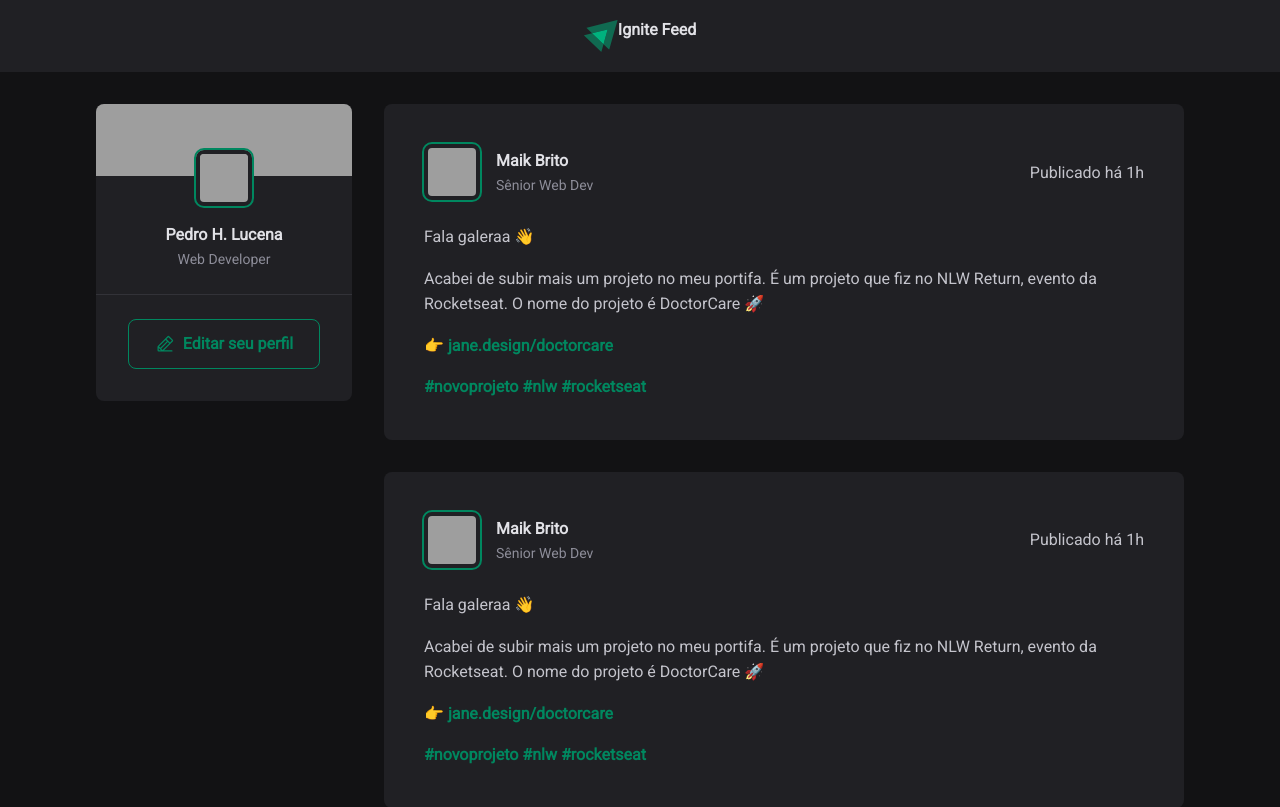
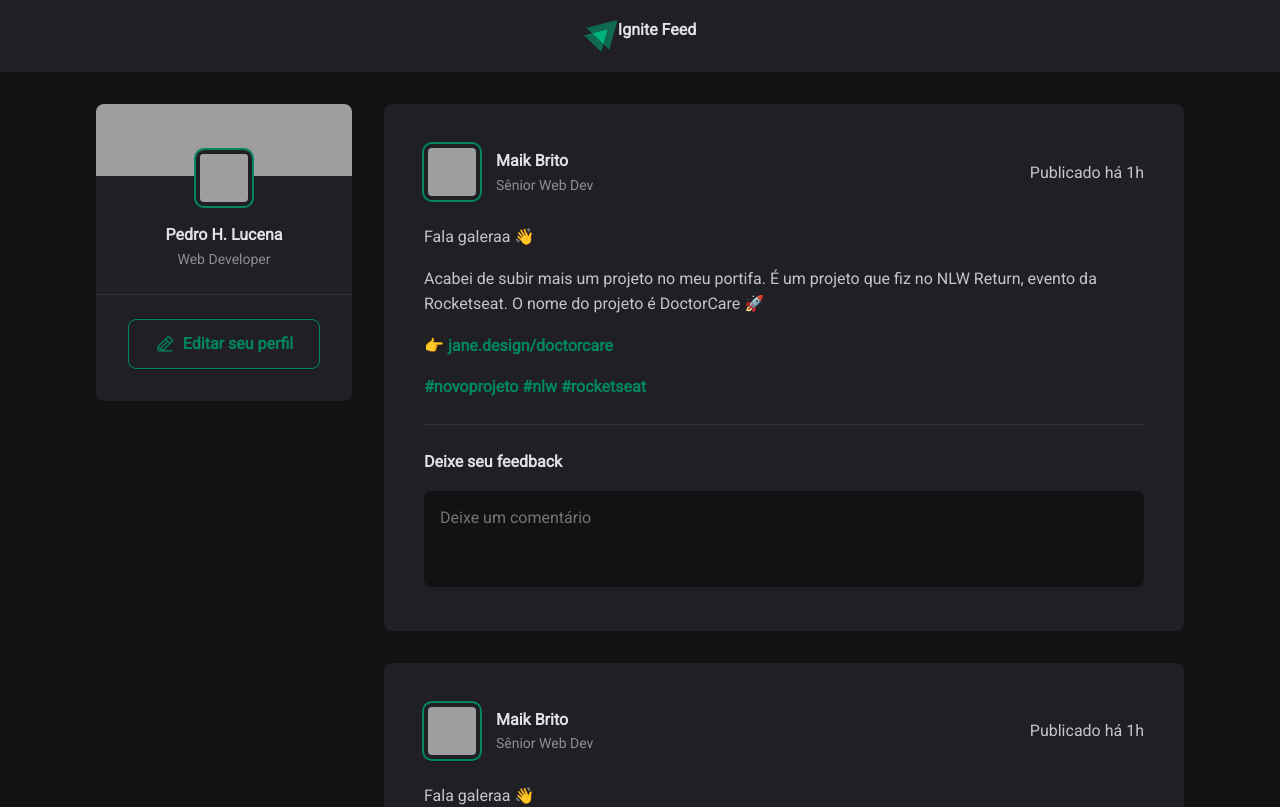
Before and after one commit to pedrohlucena/ignite-feed, a React (Vite) app: page / in a window 1280 px wide. Shown: the top 807 px of the page. Built offline with nearby package versions, Linux system fonts and the light colour scheme; grey boxes are pictures that could not be loaded.

Commit message:
create comment section o Post component

```diff
--- a/src/components/Post.jsx
+++ b/src/components/Post.jsx
@@ -24,11 +24,23 @@
                     👉 <a href="">jane.design/doctorcare</a>
                 </p>
                 <p>
-                    <a href="">#novoprojeto</a>
-                    <a href="">#nlw</a>
-                    <a href="">#rocketseat</a>
+                    <a href="" >#novoprojeto</a>
+                    <a href="" >#nlw</a>
+                    <a href="" >#rocketseat</a>
                 </p>
             </div>
+
+            <form className={styles.commentForm}>
+                <strong>Deixe seu feedback</strong>
+
+                <textarea
+                    placeholder="Deixe um comentário"
+                />
+
+                <footer>
+                    <button type="submit">Publicar</button>
+                </footer>
+            </form>
         </article>
     )
 }
--- a/src/components/Post.module.css
+++ b/src/components/Post.module.css
@@ -61,3 +61,54 @@
     color: var(--gray-400);
     line-height: 1.6;
 }
+
+.commentForm {
+    width: 100%;
+    margin-top: 1.5rem;
+    padding-top: 1.5rem;
+    border-top: 1px solid var(--gray-600);
+}
+
+.commentForm > strong {
+    line-height: 1.6;
+    color: var(--gray-100);
+}
+
+.commentForm textarea {
+    width: 100%;
+    background: var(--gray-900);
+    border: 0;
+    resize: none;
+    height: 6rem;
+    padding: 1rem;
+    border-radius: 8px;
+    color: var(--gray-100);
+    line-height: 1.4;
+    margin-top: 1rem;
+}
+
+.commentForm footer {
+    visibility: hidden;
+    max-height: 0;
+}
+
+.commentForm:focus-within footer {
+    visibility: visible;
+    max-height: none;
+}
+
+.commentForm button[type=submit] {
+    padding: 1rem 1.5rem;
+    margin-top: 1rem;
+    border-radius: 8px;
+    border: 0;
+    background: var(--green-500);
+    color: var(--white);
+    font-weight: bold;
+    cursor: pointer;
+    transition: background-color 0.1s;
+}
+
+.commentForm button[type=submit]:hover {
+    background: var(--green-300);
+}
```
